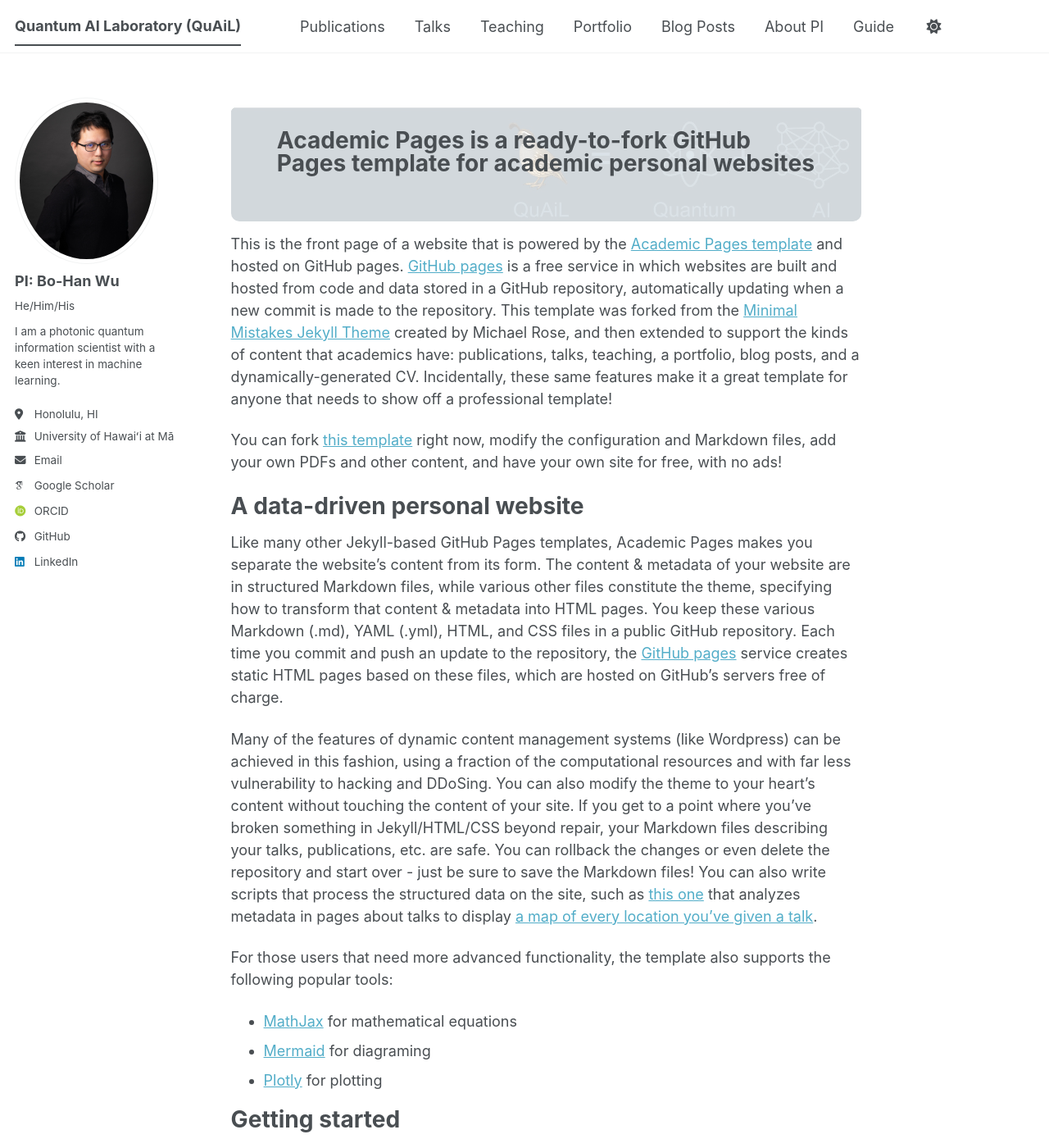
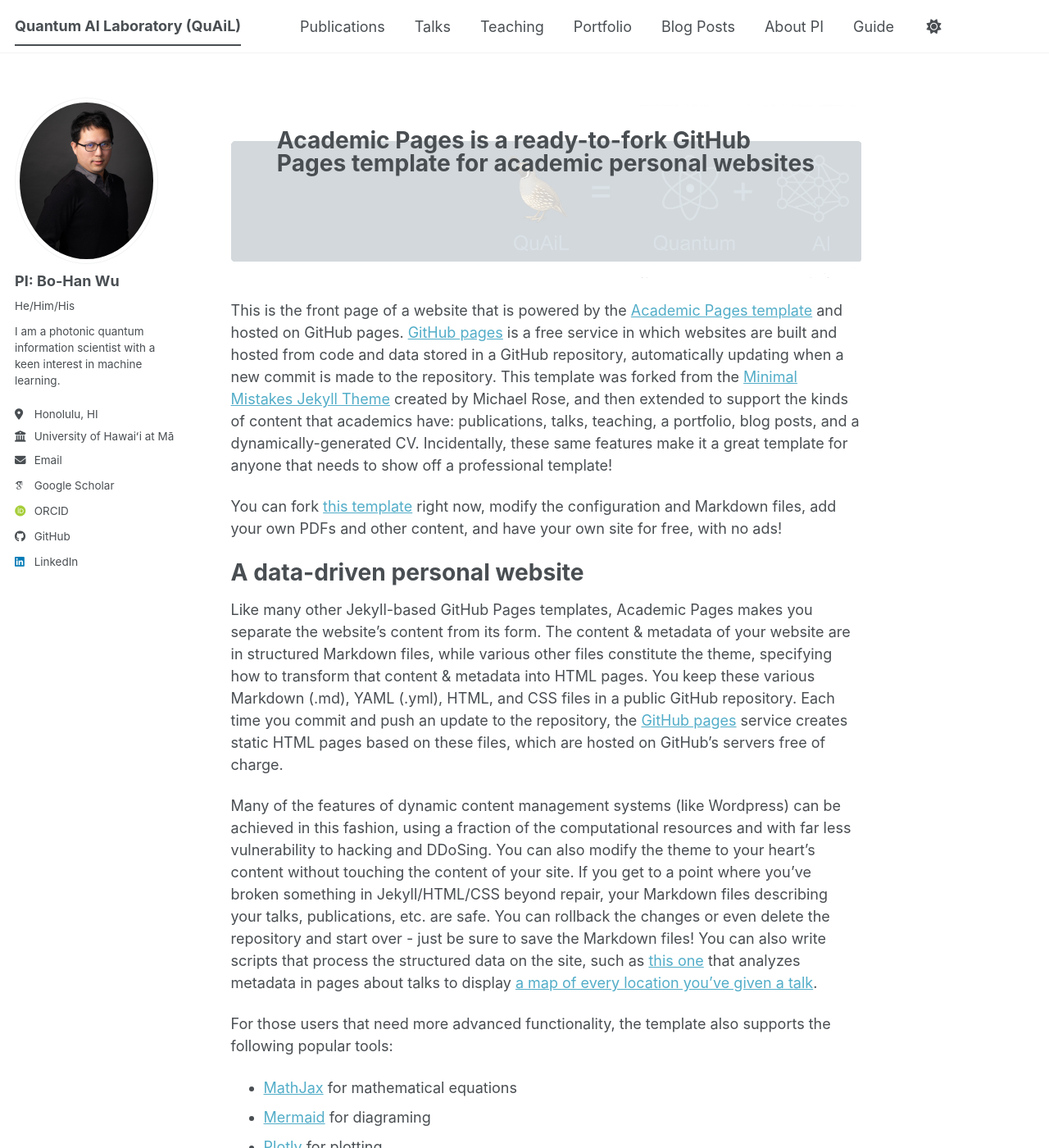
Before and after one commit to go705/go705.github.io, a Jekyll site: the page built from _pages/about.md, in a window 1280 px wide and 1400 px high. Shown: the whole window at 82% size. Built offline with Jekyll 4.4.1, drawn with Linux system fonts in a browser that asks for light colours; some web fonts are replaced; a script bundle is joined from its source files by our own code; library files that are not in the unit come from our copies.

Commit message:
Update _archive.scss

```diff
--- a/_sass/layout/_archive.scss
+++ b/_sass/layout/_archive.scss
@@ -9,6 +9,7 @@
   background-position: center;
   padding: 2em;
   border-radius: 10px;
+  min-height: 250px; /* This ensures a large chunk of the image is always visible */
 }
 
 
```
